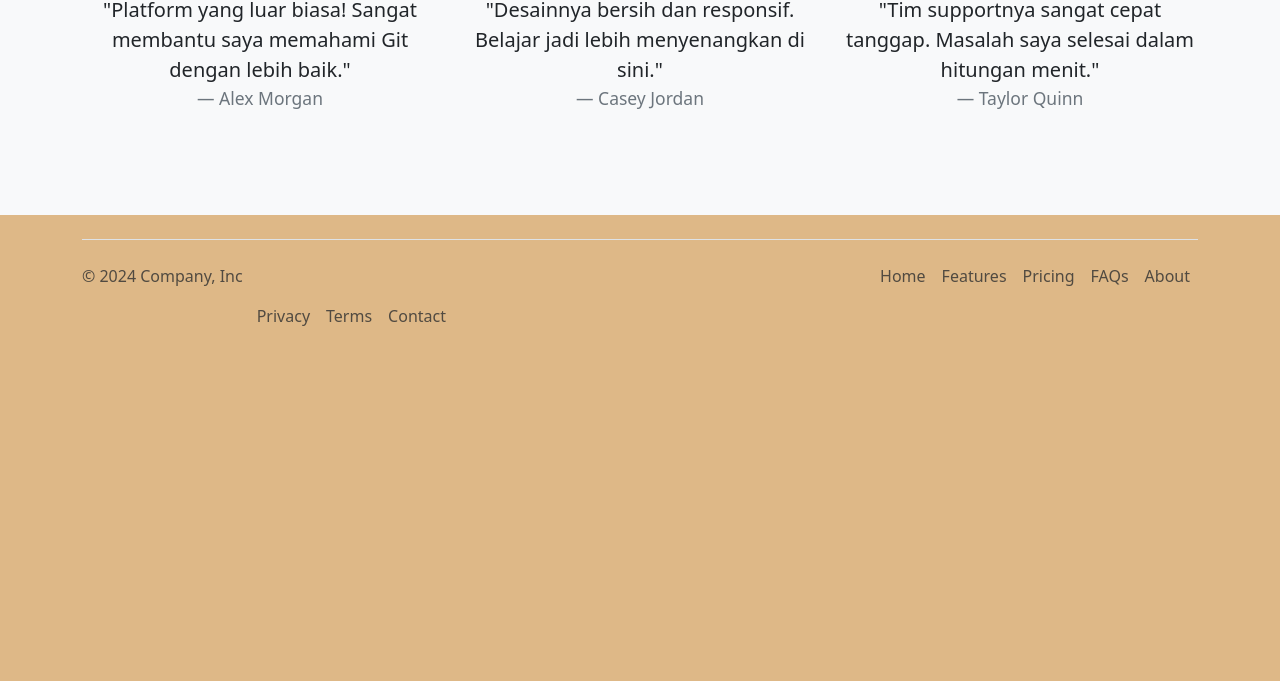
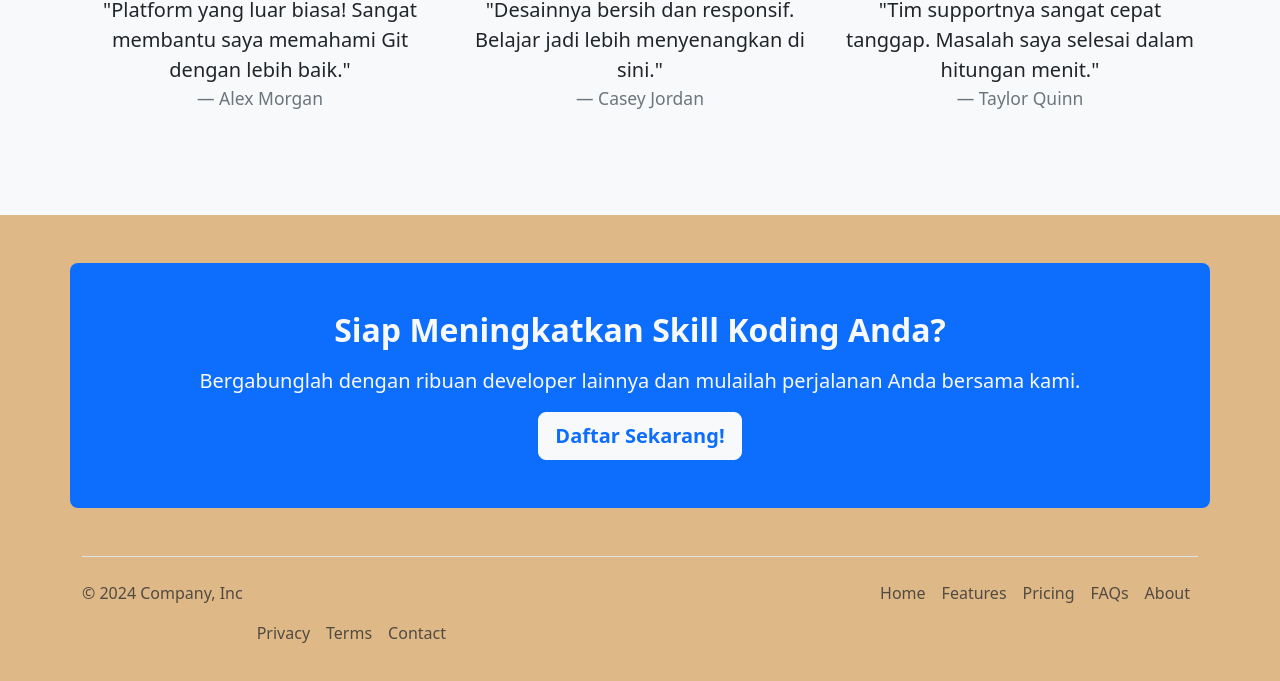
Before and after one commit to bagusrizkisetiawan/web-app-test, a plain HTML site: page index.html in a window 1280 px wide. Shown: the part 1099-1780 px from the top of the page. Before the commit the page ends 1475 px from the top, so only its background shows below. Drawn offline with nearby package versions, Linux system fonts and the light colour scheme.

Commit message:
feat: add cta section

```diff
--- a/index.html
+++ b/index.html
@@ -165,6 +165,15 @@
     </div>
   </div>
 </div>
+<div class="container my-5">
+    <div class="row">
+        <div class="col-12 text-center bg-primary text-light p-5 rounded-3">
+            <h2 class="fw-bold">Siap Meningkatkan Skill Koding Anda?</h2>
+            <p class="lead my-3">Bergabunglah dengan ribuan developer lainnya dan mulailah perjalanan Anda bersama kami.</p>
+            <a href="#" class="btn btn-light btn-lg text-primary fw-bold">Daftar Sekarang!</a>
+        </div>
+    </div>
+</div>
     <div class="container">
       <footer
         class="d-flex flex-wrap justify-content-between align-items-center py-3 my-4 border-top"
```
